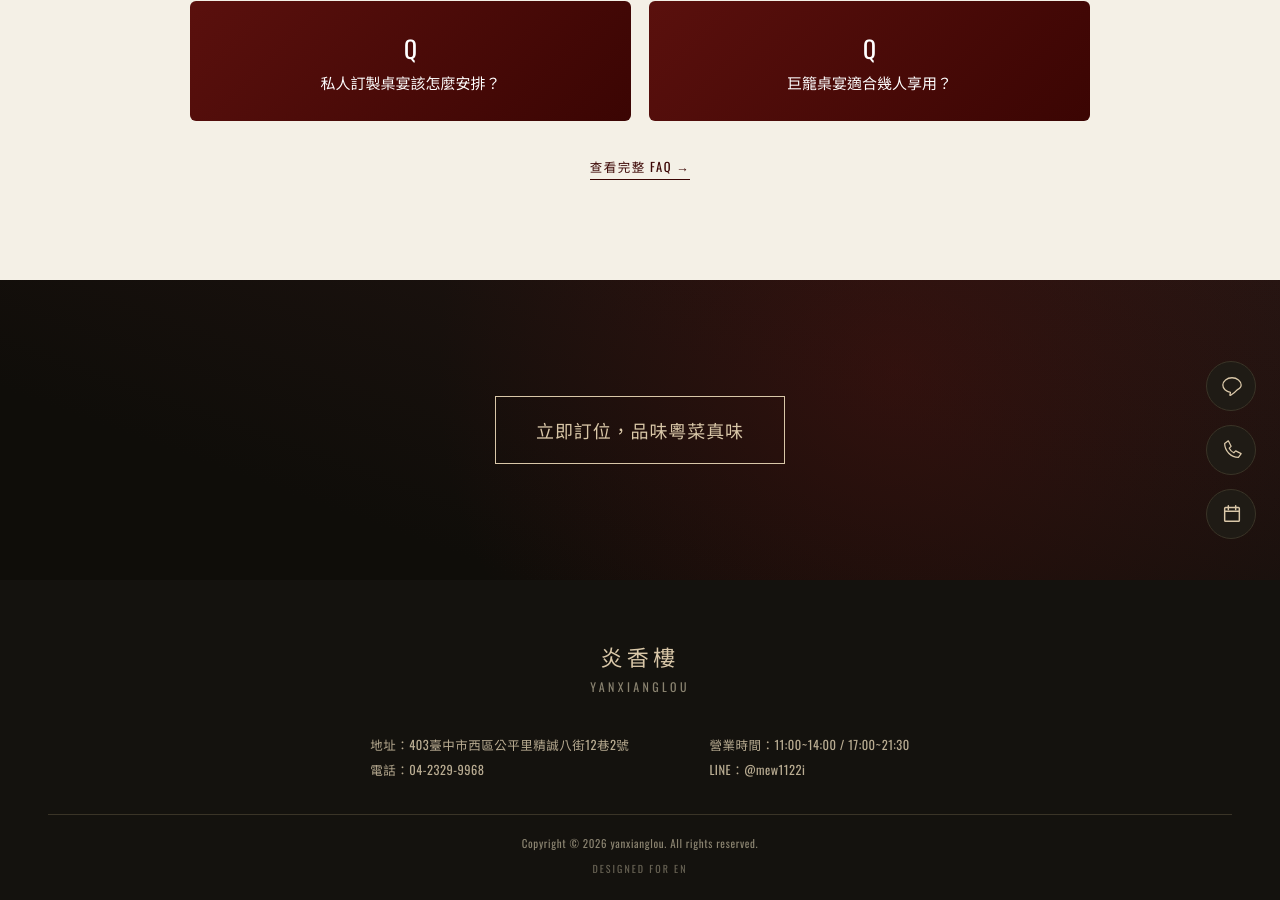
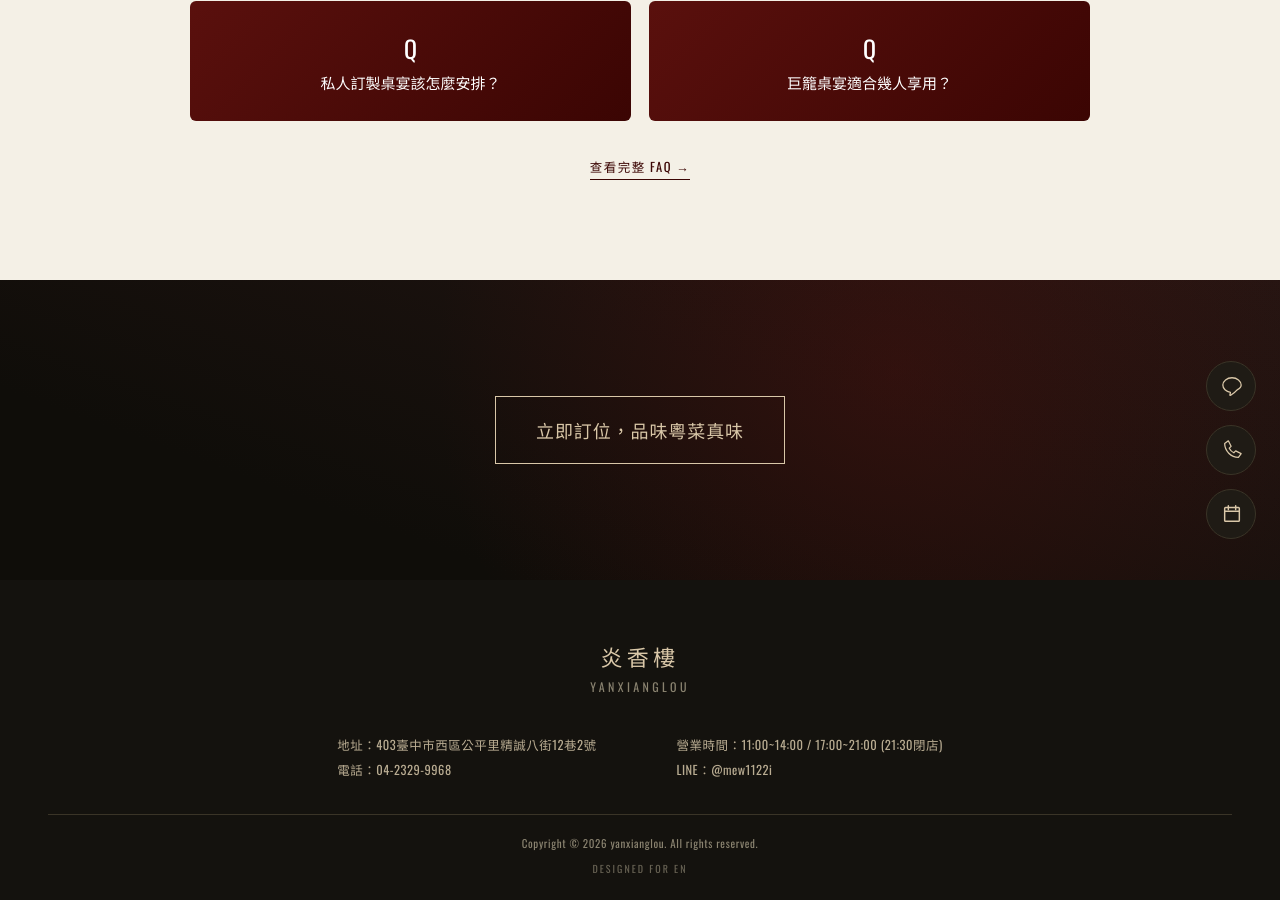
Before and after one commit to yanxianglou/yanxianglou.github.io, a Jekyll site: the page built from index.html, in a window 1280 px wide and 900 px high, scrolled down 3348 px. Built offline with Jekyll 4.4.1, drawn with Linux system fonts in a browser that asks for light colours.

Commit message:
Update 導覽頁設定 “site_settings”

```diff
--- a/_data/site-settings.yml
+++ b/_data/site-settings.yml
@@ -50,5 +50,5 @@ footer:
   address: 403臺中市西區公平里精誠八街12巷2號
   phone: 04-2329-9968
   phone_tel: "0423299968"
-  hours: 11:00~14:00 / 17:00~21:30
+  hours: 11:00~14:00 / 17:00~21:00 (21:30閉店)
   line_id: "@mew1122i"
```
